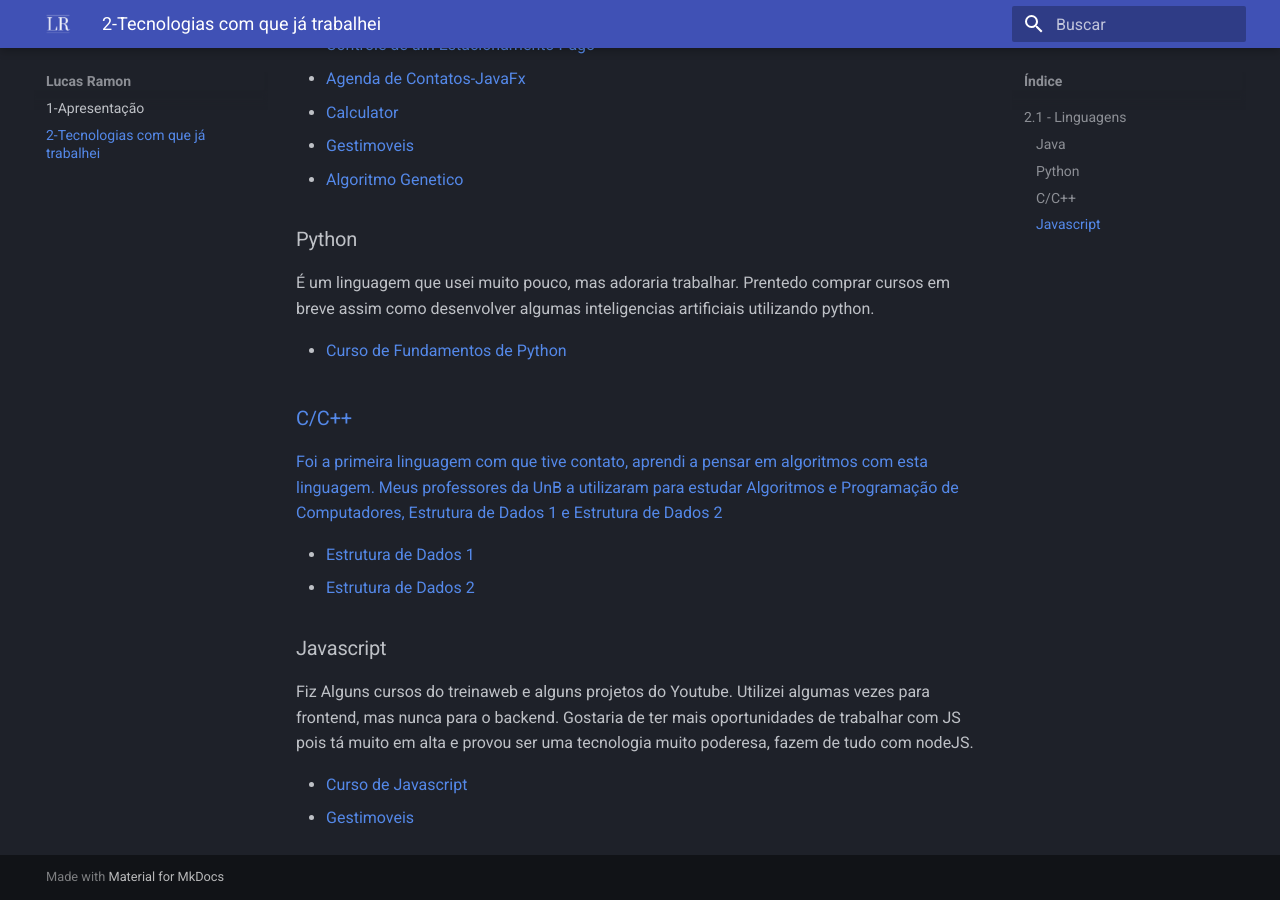
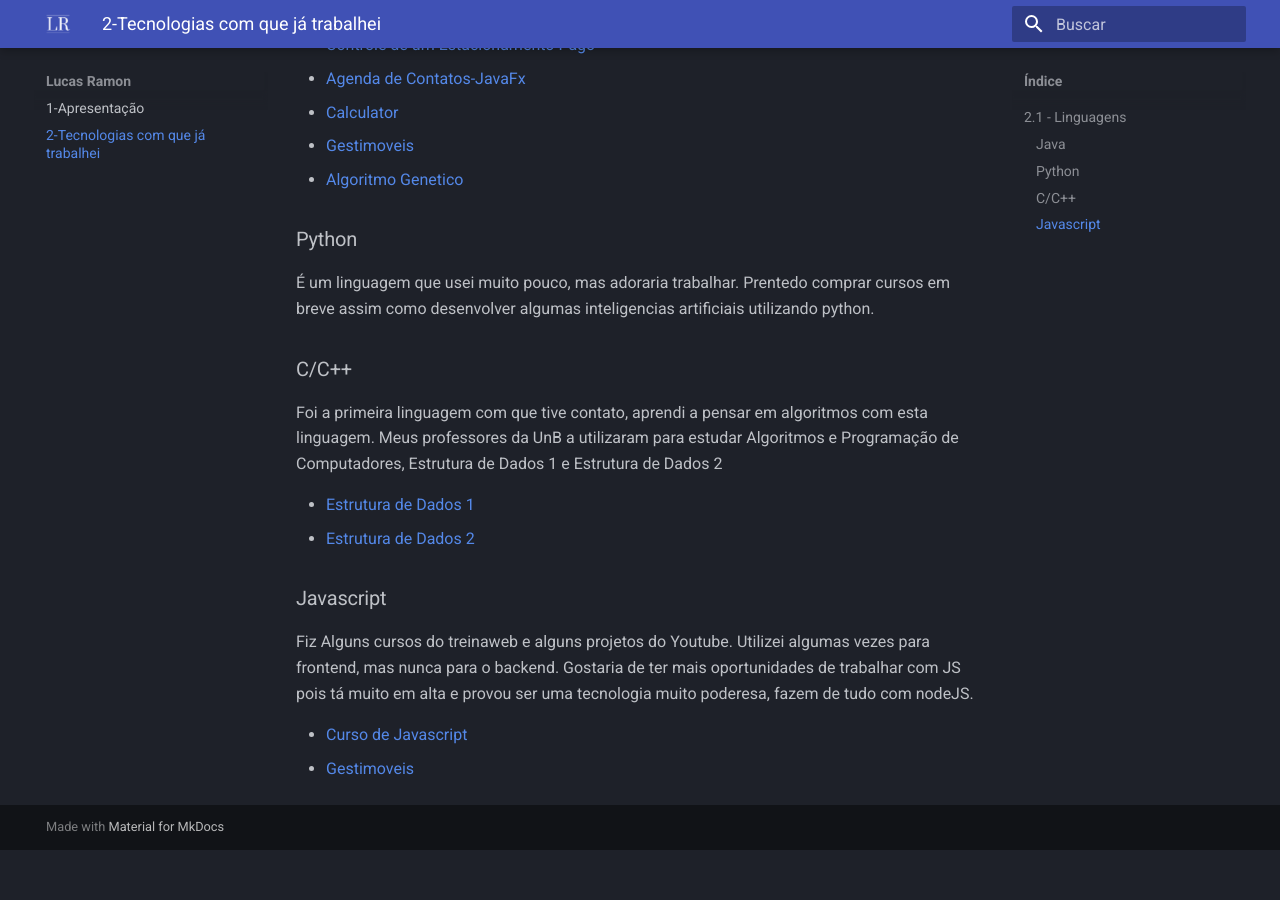
Before and after one commit to lramon2001/lramon2001.github.io, an MkDocs documentation site: the page built from docs/softskills.md, in a window 1280 px wide and 900 px high, scrolled down 567 px. Built offline with MkDocs 1.6.1 and Material for MkDocs 9.7.7, drawn with Linux system fonts in a browser that asks for light colours; after the commit the page ends 1417 px from its top, so only the background shows below that.

Commit message:
Update softskills.md

```diff
--- a/docs/softskills.md
+++ b/docs/softskills.md
@@ -38,12 +38,6 @@
 
 É um linguagem que usei muito pouco, mas adoraria trabalhar. Prentedo comprar cursos em breve assim como desenvolver algumas inteligencias artificiais utilizando python.
 
-<ul>
-  <li><a href="https://github.com/lramon2001/Python-Fundamentos">Curso de Fundamentos de Python <a/></li>
-</ul>
-<tr>
-</tr>
-
 ### C/C++
 
   Foi a primeira linguagem com que tive contato, aprendi a pensar em algoritmos com esta linguagem. Meus professores da UnB a utilizaram para estudar Algoritmos e Programação de Computadores, Estrutura de Dados 1 e Estrutura de Dados 2
```
